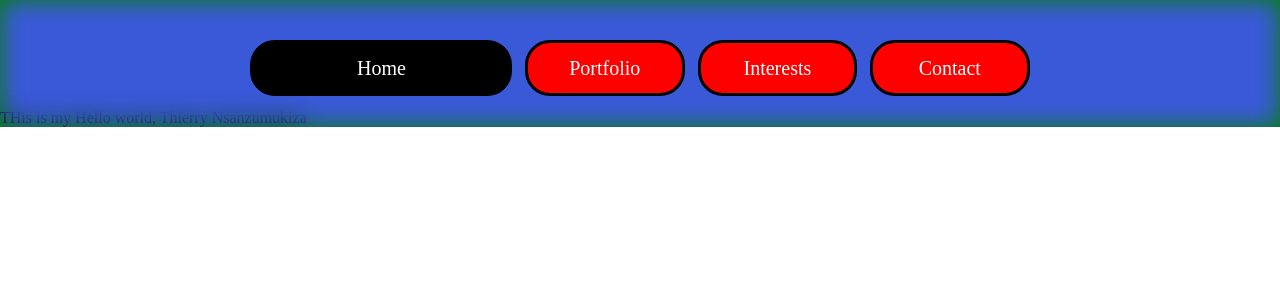
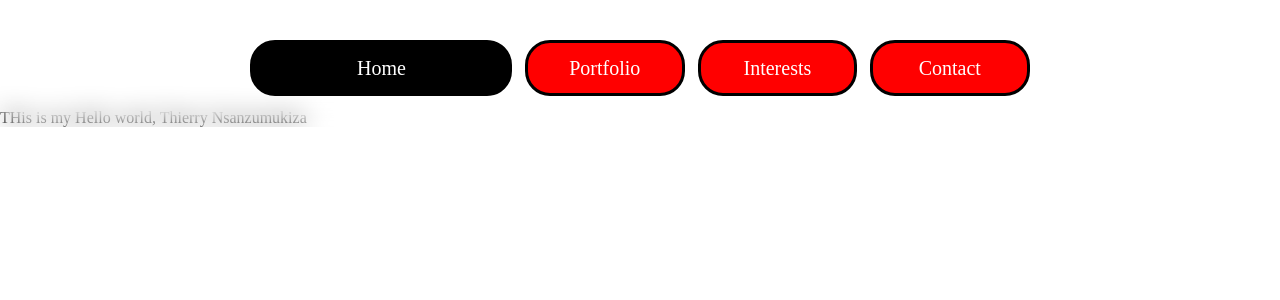
Before and after one commit to JovinMtl/persona-nuxt, a Nuxt app: page / in a window 1280 px wide. Shown: the top 300 px of the page. Built offline with nearby package versions, Linux system fonts and the light colour scheme.

Commit message:
removing the background color

```diff
--- a/app.vue
+++ b/app.vue
@@ -1,5 +1,5 @@
 <template>
-  <div style="background-color: green; overflow-x: hidden;
+  <div style="overflow-x: hidden;
     margin: -0.5rem;">
     <!-- <NuxtRouteAnnouncer /> -->
     <!-- <NuxtWelcome /> -->
```
